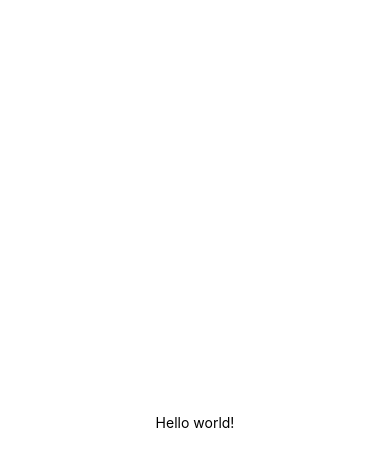
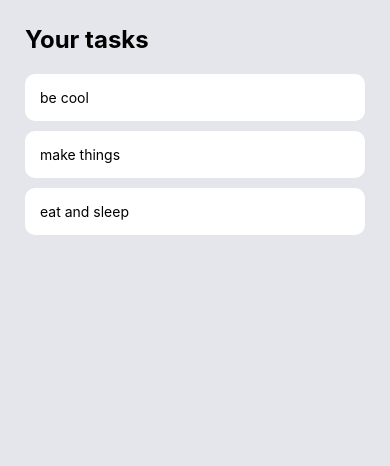
Before and after one commit to mangonaise/react-native-todo, a React Native app: screen / in a window 390 px wide. Shown: the top 466 px of the page. Built offline with nearby package versions, Linux system fonts and the light colour scheme.

Commit message:
Add tasks container

```diff
--- a/App.tsx
+++ b/App.tsx
@@ -1,12 +1,18 @@
-import { StatusBar } from 'expo-status-bar';
 import React from 'react';
 import { StyleSheet, Text, View } from 'react-native';
+import Task from './components/Task';
 
 export default function App() {
   return (
     <View style={styles.container}>
-      <Text>Hello world!</Text>
-      <StatusBar style="auto" />
+      <View style={styles.tasksContainer}>
+        <Text style={styles.sectionTitle}>Your tasks</Text>
+        <View style={styles.items}>
+          <Task text="be cool" />
+          <Task text="make things" />
+          <Task text="eat and sleep" />
+        </View>
+      </View>
     </View>
   );
 }
@@ -14,8 +20,18 @@ export default function App() {
 const styles = StyleSheet.create({
   container: {
     flex: 1,
-    backgroundColor: '#fff',
-    alignItems: 'center',
-    justifyContent: 'center',
+    backgroundColor: '#e4e6eb',
   },
+  tasksContainer: {
+    paddingTop: 25,
+    paddingHorizontal: 25
+  },
+  sectionTitle: {
+    fontSize: 24,
+    fontWeight: 'bold',
+    color: 'black'
+  },
+  items: {
+    marginTop: 20
+  }
 });
--- /dev/null
+++ b/components/Task.tsx
@@ -0,0 +1,28 @@
+import React from 'react';
+import { View, Text, StyleSheet } from 'react-native';
+
+interface Props {
+  text: string
+}
+
+const Task = ({ text }: Props) => {
+  return (
+    <View style={styles.task}>
+      <Text style={styles.taskText}>{text}</Text>
+    </View>
+  )
+}
+
+const styles = StyleSheet.create({
+  task: {
+    backgroundColor: 'white',
+    padding: 15,
+    borderRadius: 10,
+    marginBottom: 10,
+  },
+  taskText: {
+
+  }
+})
+
+export default Task;
```
